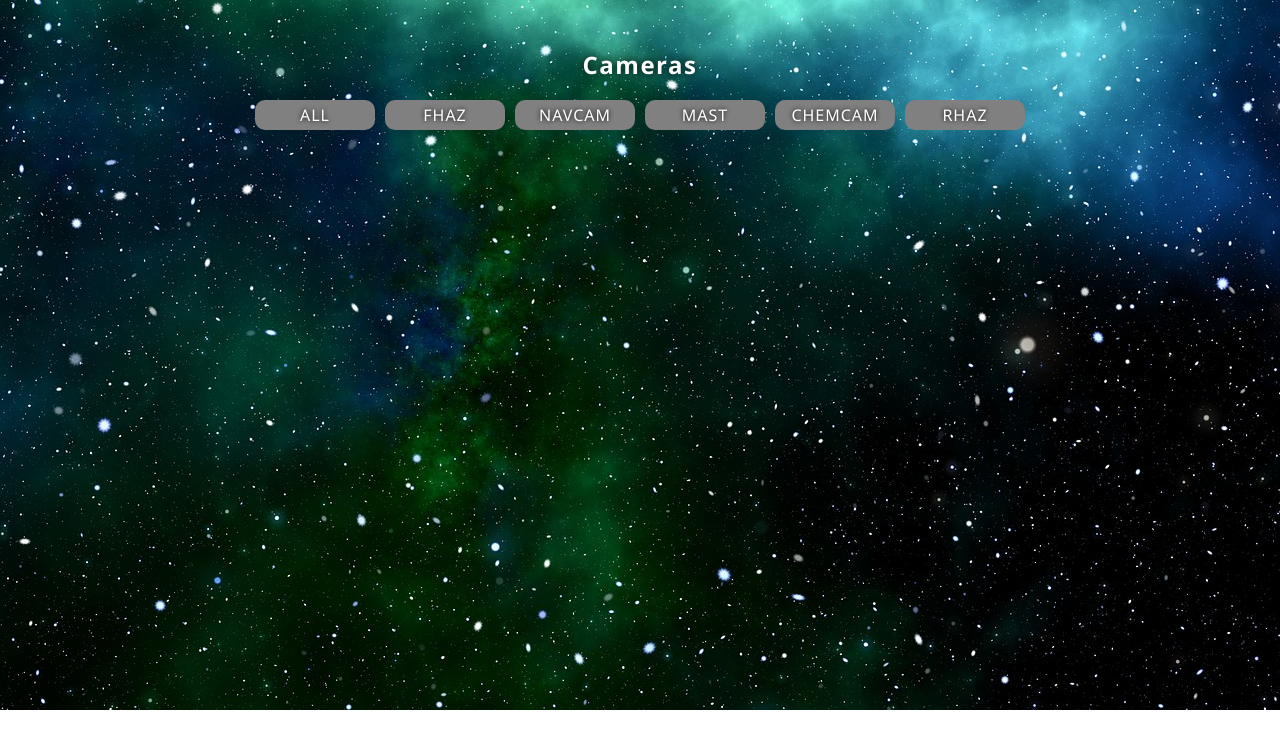
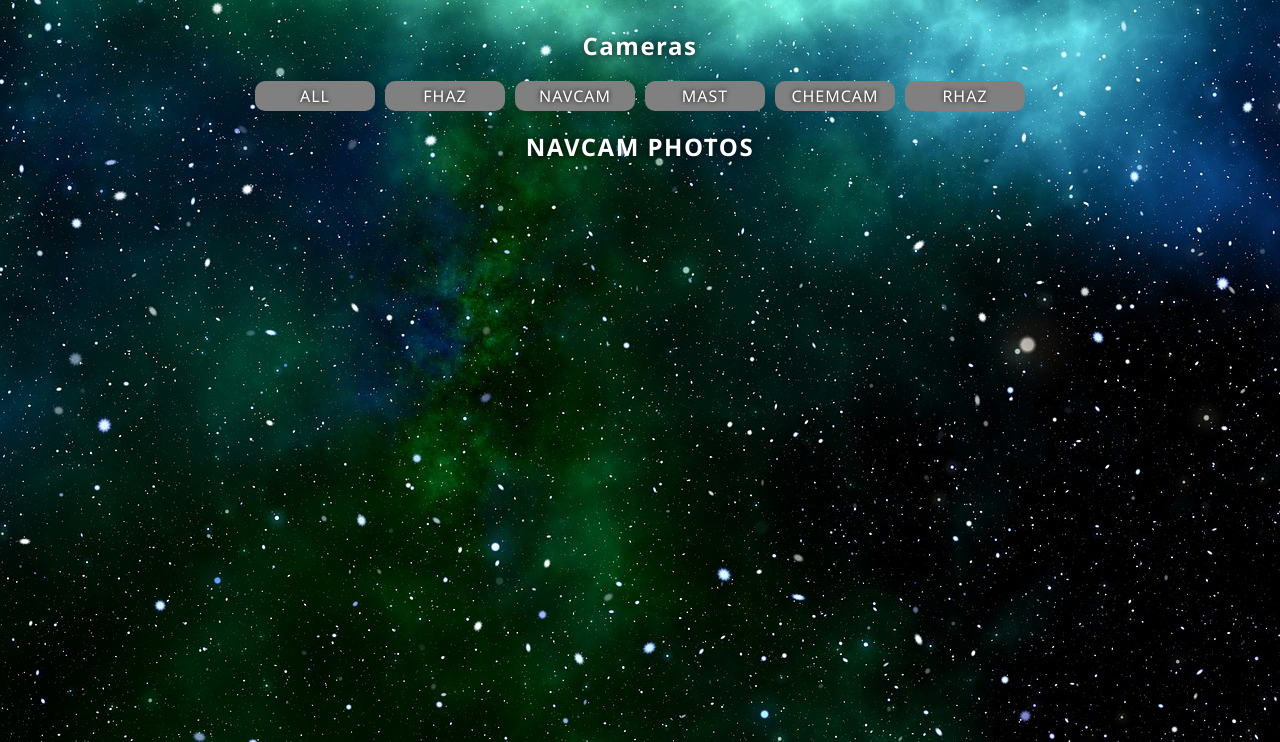
Before and after one commit to furkan-dogu/mars-rover-pure-js, a website built with Vite: page index.html in a window 1280 px wide. Both pictures are taken after a click on the button "NAVCAM". Shown: the part 90-832 px from the top of the page. Before the commit the page ends 800 px from the top, so only its background shows below. Built offline with nearby package versions, Linux system fonts and the light colour scheme; no server answers.

Commit message:
loading gif eklendi

```diff
--- a/index.html
+++ b/index.html
@@ -8,6 +8,7 @@
     <title>Mars Rover Photos</title>
   </head>
   <body>
+    <img src="./assets/loading.gif" alt="Loading..." class="loading">
     <div class="screen">
       <h1 class="title">Mars Rover Photos</h1>
       <h3 class="cameras">Cameras</h3>
--- a/main.js
+++ b/main.js
@@ -1,13 +1,19 @@
 const buttonsDiv = document.querySelector(".buttons");
 const h3Photos = document.querySelector(".photos");
 const cards = document.querySelector(".cards");
+const loadingGif = document.querySelector(".loading");
+const screen = document.querySelector(".screen");
 
 let info = [];
 let filteredPhotos = []
+let loading = false
 
 const API_KEY = import.meta.env.VITE_API_KEY;
 
+//+ Veri çekme işlemi
 const getData = async () => {
+    setLoading(true)
+
     const URL = `https://api.nasa.gov/mars-photos/api/v1/rovers/curiosity/photos?sol=1000&api_key=${API_KEY}`;
     try {
         const res = await fetch(URL);
@@ -17,15 +23,31 @@ const getData = async () => {
         const data = await res.json();
         info = data.photos;
         filteredPhotos = info
+    } catch (error) {
+        console.log(error);
+    } finally {
+        setLoading(false)
         getPhotos()
         h3Visibility()
-    } catch (error) {
-        console.log(error);
     }
 };
 
+//! Loading gif çalışma durumu fonksiyonu
+const setLoading = (isLoading) => {
+    loading = isLoading;
+
+    if (loading) {
+        loadingGif.style.display = 'block';
+        screen.style.display = 'none';
+    } else {
+        loadingGif.style.display = 'none';
+        screen.style.display = 'block';
+    }
+}
+
 getData()
 
+//# Butonların oluştuğu fonksiyon
 const buttons = () => {
     const cameras = ["ALL", "FHAZ", "NAVCAM", "MAST", "CHEMCAM", "RHAZ"]
 
@@ -38,6 +60,7 @@ const buttons = () => {
 
 buttons()
 
+//+ API'deki fotoğrafların ekrana basılmasını sağlayan fonksiyon
 const getPhotos = () => {
     cards.innerHTML = ""
 
@@ -67,17 +90,27 @@ const getPhotos = () => {
     })
 }
 
+//! Photos h3'ünün isim değişikliği fonksiyonu
 const h3Visibility = () => {
-    if (filteredPhotos.length) {
-        h3Photos.textContent = `Photos (${filteredPhotos.length} Pieces)`
-        h3Photos.style.display = 'block';
+    let camera = buttonsDiv.querySelector(".active")?.innerText || "ALL";
+
+    if (camera === "ALL") {
+        h3Photos.textContent = "ALL PHOTOS";
     } else {
-        h3Photos.style.display = 'none'
+        h3Photos.textContent = `${camera} PHOTOS`;
     }
-}
+};
 
+//# Butonlara işlev verilen fonksiyon
 buttonsDiv.addEventListener("click", (e) => {
     const camera = e.target.innerText;
+
+    // Butonların aktif durumunu işaretlemek için
+    const buttons = buttonsDiv.querySelectorAll("button");
+    buttons.forEach(btn => {
+        btn.classList.remove("active");
+    });
+    e.target.classList.add("active");
 
     if (camera === "ALL") {
         filteredPhotos = info;
--- a/style.css
+++ b/style.css
@@ -9,6 +9,8 @@ body {
     background-image: url("./assets/space.jpg");
     background-attachment: fixed;
     color: white;
+    height: 100vh;
+    position: relative;
 }
 
 .screen {
@@ -83,3 +85,12 @@ body {
         }
     }
 }
+
+.loading {
+    display: none;
+    width: 200px;
+    position: absolute;
+    left: 50%;
+    top: 50%;
+    transform: translate(-50%, -50%);
+}
```
Also changed, not shown: assets/loading.gif (added). Lines whose indentation alone changed are shown as unchanged.
